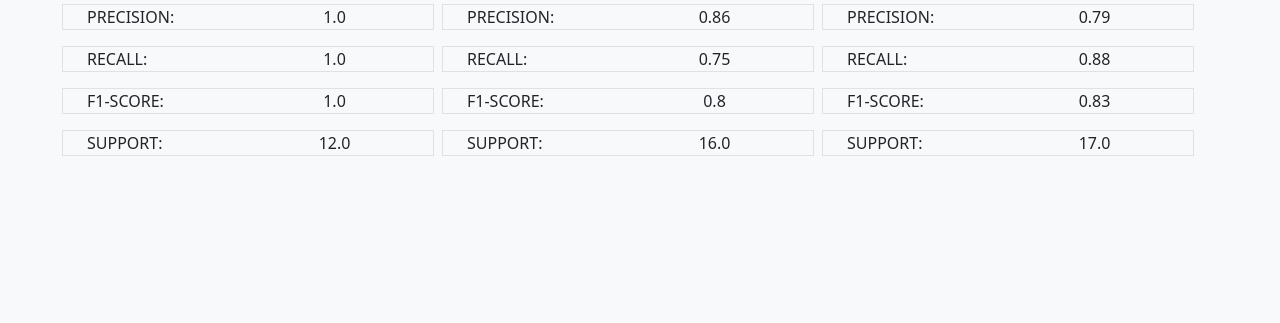
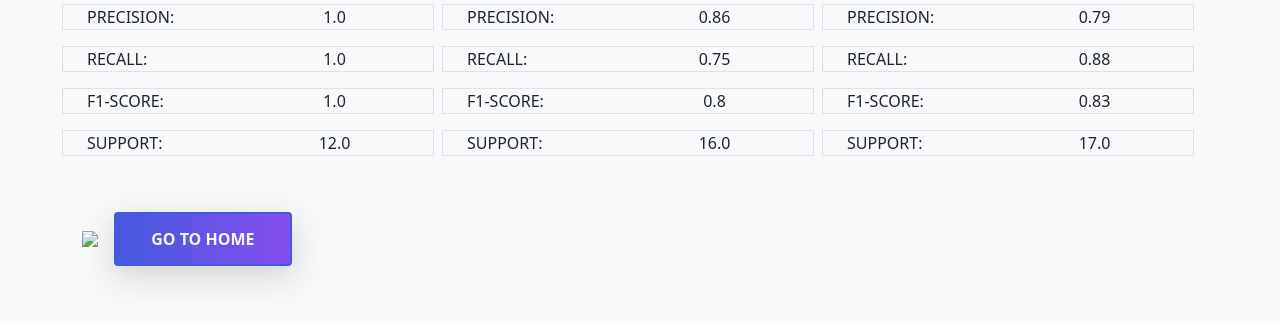
Before and after one commit to hasina1998-svg/diploy_iris, a Flask app: page /info in a window 1280 px wide. Shown: the part 218-541 px from the top of the page. Run offline with Flask 2, Linux system fonts and the light colour scheme; parts of the project's set-up code (start-up, migrations or seed data) failed here and were passed over.

Commit message:
tree image added

```diff
--- a/app.py
+++ b/app.py
@@ -1,7 +1,7 @@
 from flask import Flask, render_template, request
 import pickle
 import numpy as np
-from iris import accuracy,set_matrix,ver_matrix,vir_matrix
+from iris import accuracy,set_matrix,ver_matrix,vir_matrix,con_mat
 
 model = pickle.load(open('iris.pkl', 'rb'))
 
@@ -27,7 +27,7 @@
 
 @app.route('/info')
 def info():
-    return render_template('info.html',a= accuracy,s=set_matrix, v=ver_matrix,i=vir_matrix)
+    return render_template('info.html',a= accuracy,s=set_matrix, v=ver_matrix,i=vir_matrix,con=con_mat)
 
 if __name__ == "__main__":
     app.run(debug=True)
--- a/templates/info.html
+++ b/templates/info.html
@@ -64,6 +64,28 @@
             </div>
         </div>
 
+      <!--  <div class="con-mat my-5">
+          <h1 class="text-center">confusion matrix</h1>
+          {% for numbers in con%}
+          <div class="row">
+              {%for number in numbers%}
+              <div class="display-4 col text-center p-2 border border-1">{{number}}</div>
+              {%endfor%}
+          </div>
+          {%endfor%}
+      </div>
+    -->
+
+
+
+    <div class="row align-items-center">
+      <div class="column d-md-flex justify-content-content align-items-center">
+        <img src="../static/images/tree.png" class="img-fluid"class="fixed-height">
+
+      <a href="/" class="btn button primary-button m-3">Go to home</a>
+    </div>
+    </div>
+
     <script
       src="https://cdn.jsdelivr.net/npm/@popperjs/core@2.9.2/dist/umd/popper.min.js"
       integrity="sha384-IQsoLXl5PILFhosVNubq5LC7Qb9DXgDA9i+tQ8Zj3iwWAwPtgFTxbJ8NT4GN1R8p"
```
Also changed, not shown: static/images/tree.png, 1 other file.
